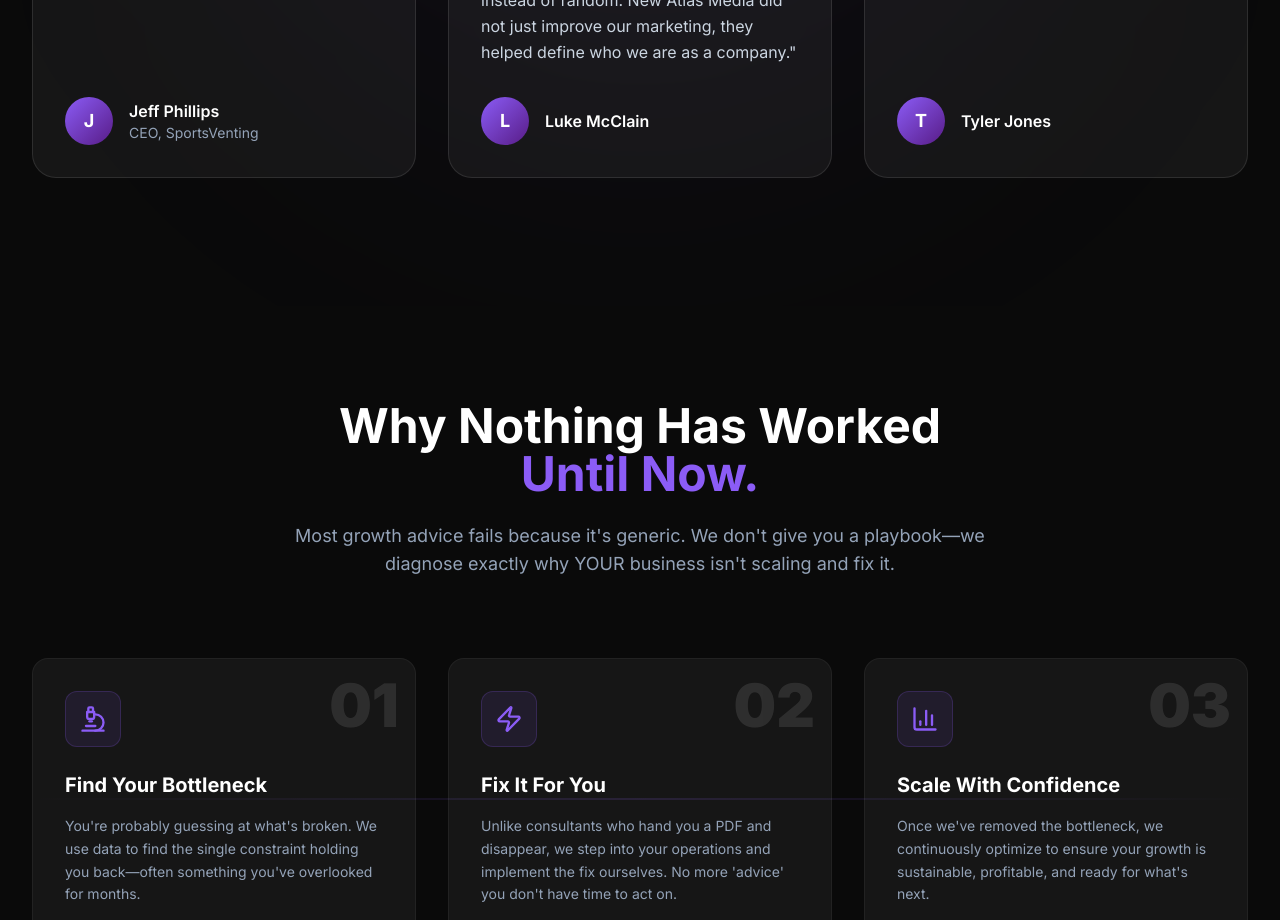
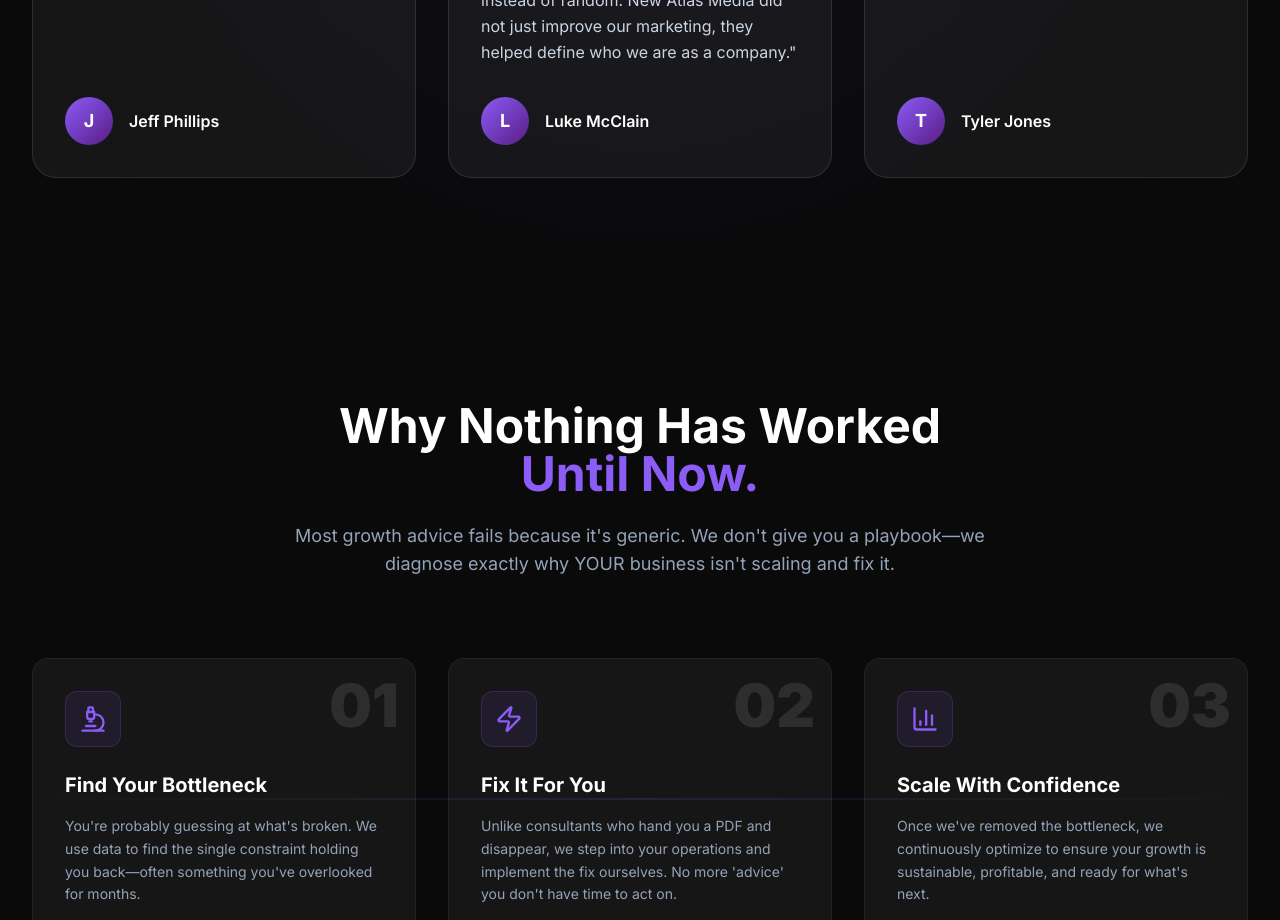
Before and after one commit to DavidZhu11/NewAtlasMedia, a React (Vite) app: page / in a window 1280 px wide. Shown: the part 1900-2820 px from the top of the page. Built offline with nearby package versions, Linux system fonts and the light colour scheme.

Commit message:
Remove role and company from Jeff Phillips testimonial

```diff
--- a/components/CaseStudies.tsx
+++ b/components/CaseStudies.tsx
@@ -11,9 +11,7 @@ interface Testimonial {
 const testimonials: Testimonial[] = [
     {
         quote: "Before working with New Atlas Media, we had strong content but no consistent growth engine. Their team rebuilt our digital strategy from the ground up, refining our positioning, improving audience retention, and driving measurable increases in engagement across all platforms. Within months, we saw clearer brand authority, stronger inbound demand, and a scalable system we could confidently build on. New Atlas Media didn't just market our brand — they professionalized it.",
-        author: "Jeff Phillips",
-        role: "CEO",
-        company: "SportsVenting"
+        author: "Jeff Phillips"
     },
     {
         quote: "Before working with New Atlas Media, we had a solid product but no real identity in the market. Their team helped us clarify our message, refine our positioning, and turn what we were selling into an actual brand people could recognize and trust. They rebuilt our visual presence, tightened our storytelling, and aligned everything with our long term goals. What stood out most was how intentional every decision felt and how clearly they understood our audience. Within months, engagement increased across every channel and inbound interest became consistent instead of random. New Atlas Media did not just improve our marketing, they helped define who we are as a company.",
```
